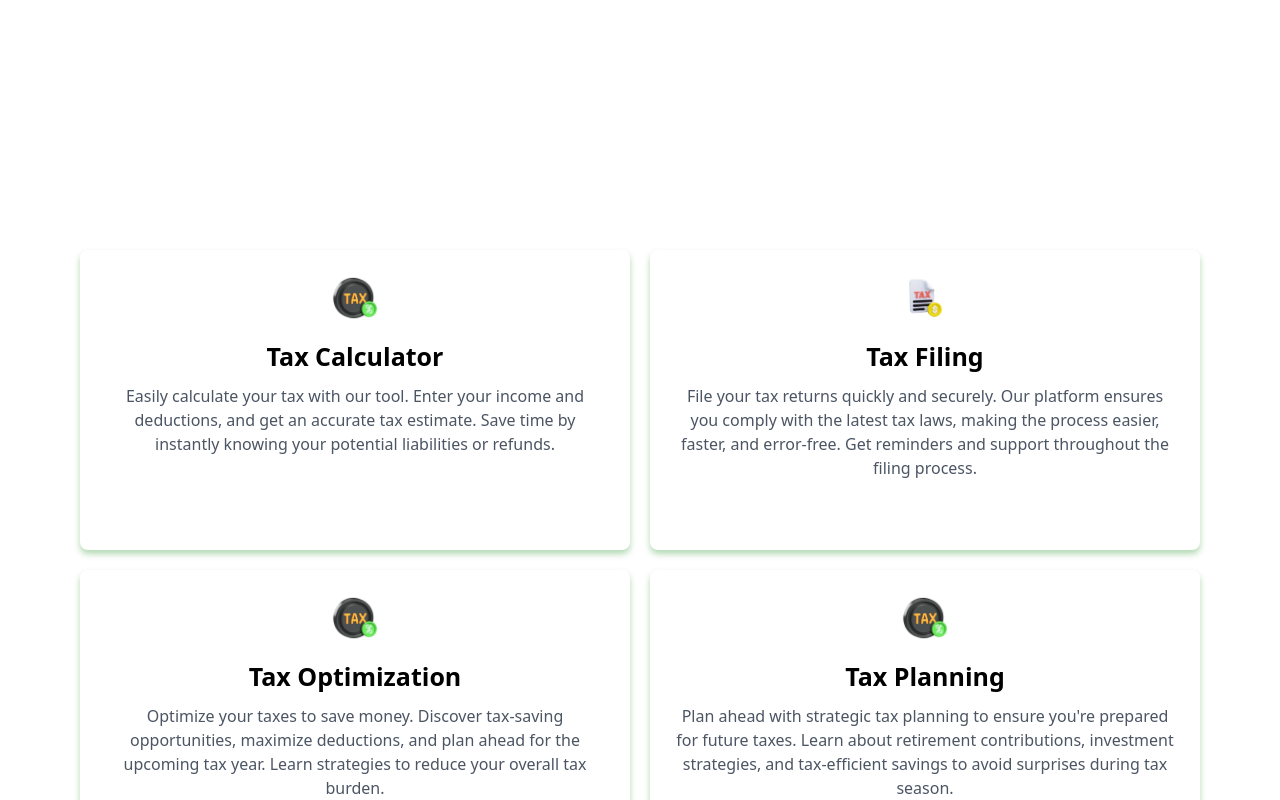
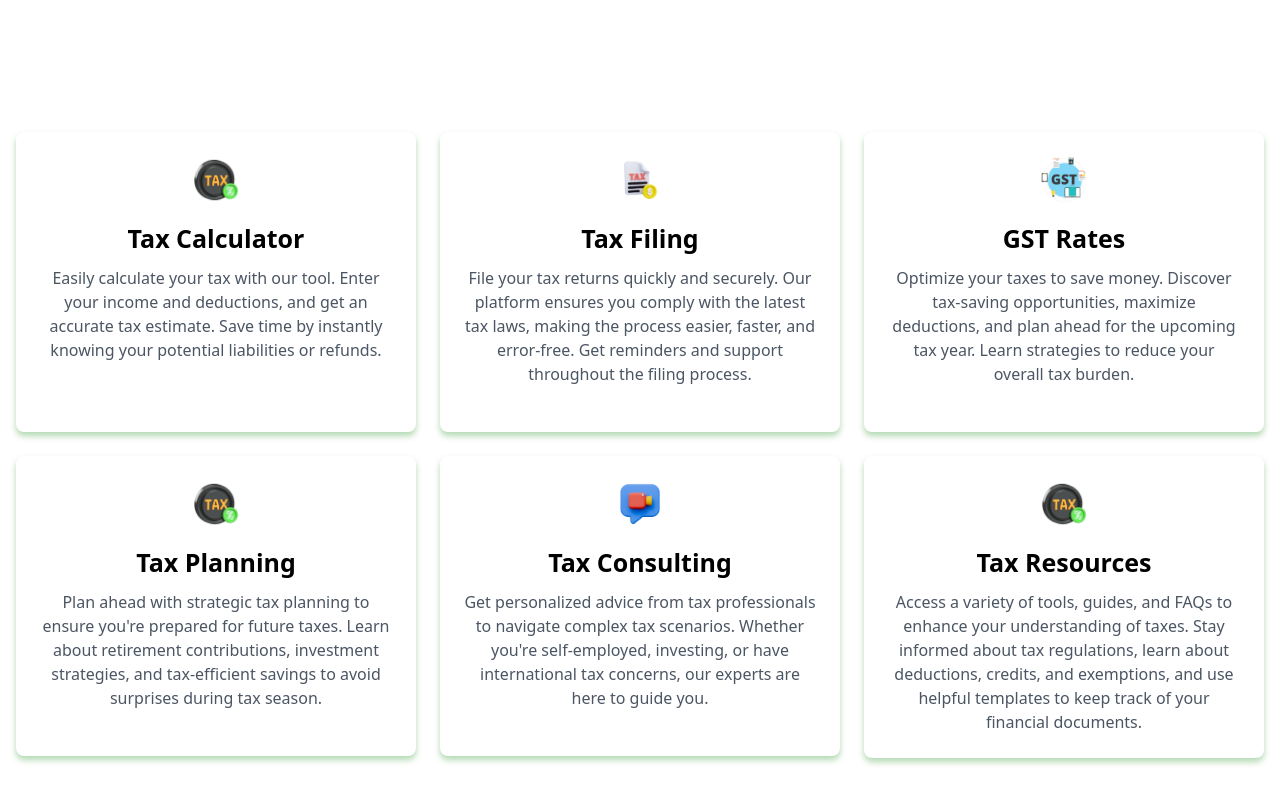
Before and after one commit to AnukulPr1me/TaxApp, a React (Vite) app: page / in a window 1280 px wide. Shown: the part 1500-2300 px from the top of the page. Built offline with nearby package versions, Linux system fonts and the light colour scheme.

Commit message:
final commit

```diff
--- a/src/App.jsx
+++ b/src/App.jsx
@@ -24,7 +24,7 @@ const App = () => {
         <Route path="/sign-in" element={<Login />} />
         <Route path="/sign-up" element={<Signup />} />
         <Route path="/tax-planning" element={<TaxPlanning />} />
-        <Route path="/temp" element={<TaxCalculator />} />
+        <Route path="/tax-calculator" element={<TaxCalculator />} />
 
       </Routes>
     </Router>
--- a/src/components/Links.jsx
+++ b/src/components/Links.jsx
@@ -1,7 +1,9 @@
-import { Link } from "react-router-dom"; // Import Link from react-router-dom
+import { Link } from "react-router-dom";
 import taxIcon from "../assets/images/taxIcon.webp";
-import videoCall from "../assets/images/videoCall.webp"
-import taxfiling from "../assets/images/taxfiling.webp"
+import videoCall from "../assets/images/videoCall.webp";
+import taxfiling from "../assets/images/taxfiling.webp";
+import gstLogo from "../assets/images/gstlogo.webp"
+import GstRates from "../screens/GstRates";
 
 const linksData = [
   {
@@ -10,7 +12,7 @@ const linksData = [
     details:
       "Easily calculate your tax with our tool. Enter your income and deductions, and get an accurate tax estimate. Save time by instantly knowing your potential liabilities or refunds.",
     imageLink: taxIcon,
-    link: "/", // Default link, replace later
+    link: "/tax-calculator", // Default link, replace later
   },
   {
     id: 1,
@@ -22,11 +24,11 @@ const linksData = [
   },
   {
     id: 2,
-    title: "Tax Optimization",
+    title: "GST Rates",
     details:
       "Optimize your taxes to save money. Discover tax-saving opportunities, maximize deductions, and plan ahead for the upcoming tax year. Learn strategies to reduce your overall tax burden.",
-    imageLink: taxIcon,
-    link: "/", // Default link, replace later
+    imageLink: gstLogo,
+    link: "/gst-rates", // Default link, replace later
   },
   {
     id: 3,
@@ -56,11 +58,11 @@ const linksData = [
 
 const Links = () => {
   return (
-    <div className="w-full md:h-screen py-8 flex justify-center items-center">
+    <div className=" py-8 flex justify-center items-center ">
       <div className="max-w-7xl grid grid-cols-1 md:grid-cols-3 gap-6 px-4">
         {linksData.map((link) => (
           <Link key={link.id} to={link.link}>
-            <div className="bg-white rounded-lg shadow-primary-green p-6 text-center flex flex-col justify-between transition-transform transform hover:scale-105 h-auto lg:h-[300px]">
+            <div className="bg-white rounded-lg shadow-primary-green p-6 text-center flex flex-col justify-between transition-transform transform hover:scale-105 max-md:h-auto min-h-[300px]">
               <img
                 src={link.imageLink}
                 alt={link.title}
--- a/src/screens/login.jsx
+++ b/src/screens/login.jsx
@@ -49,7 +49,7 @@ export default function Login() {
             ease. A user-friendly interface simplifies data entry and review.
           </p>
         </div>
-        <div className="flex-1">
+        <div className="flex-1 shadow-lg p-8">
           <form className="flex flex-col gap-4" onSubmit={handleSubmit}>
             <div>
               <Label value="Your email" />
--- a/src/screens/signup.jsx
+++ b/src/screens/signup.jsx
@@ -49,7 +49,7 @@ export default function signup() {
             ease. A user-friendly interface simplifies data entry and review.
           </p>
         </div>
-        <div className="flex-1">
+        <div className="flex-1 shadow-lg p-8">
           <form className="flex flex-col gap-4" onSubmit={handleSubmit}>
             <div>
               <Label value="Your username" />
--- a/src/screens/taxPlanning.jsx
+++ b/src/screens/taxPlanning.jsx
@@ -1,7 +1,7 @@
 import React, { useState } from "react";
 import Navbar from "../components/Navbar";
 import Footer from "../components/Footer";
-import "./CategoryList.css";
+// import "./CategoryList.css";
 
 const categories = [
   {
```
Also changed, not shown: src/assets/images/gstlogo.webp (added).
